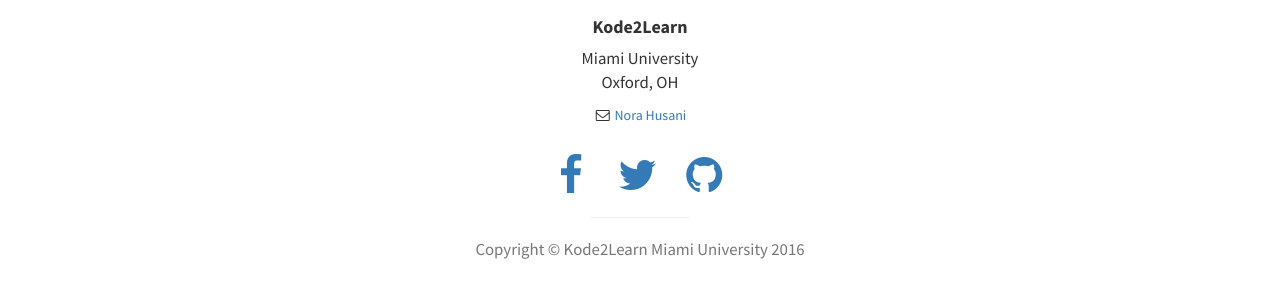
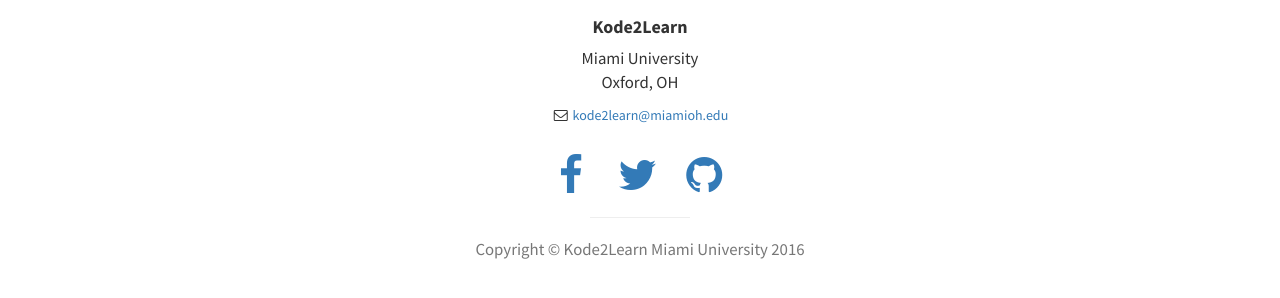
Before and after one commit to mdepero/kode2learn, a Jekyll site: the page built from index.html, in a window 1280 px wide and 900 px high, scrolled down 3495 px. Shown: the part 528-826 px from the top of the window. Built offline with Jekyll 4.4.1, drawn with Linux system fonts in a browser that asks for light colours.

Commit message:
building site

```diff
--- a/_config.yml
+++ b/_config.yml
@@ -5,7 +5,7 @@
 facebook_link: https://www.facebook.com/Kode2Learn/
 github_link: https://github.com/kode2learn
 
-primary_contact: 'Nora Husani <husaninm@miamioh.edu>'
+primary_contact: 'kode2learn@miamioh.edu'
 
 # Contact Form
 ## ******* NOTE: any email address included on the contact form needs to validate their email. Just change the values below, push the changes to the website, and then submit something to the form. The first time your email address is used it will ask you to validate it.
```
